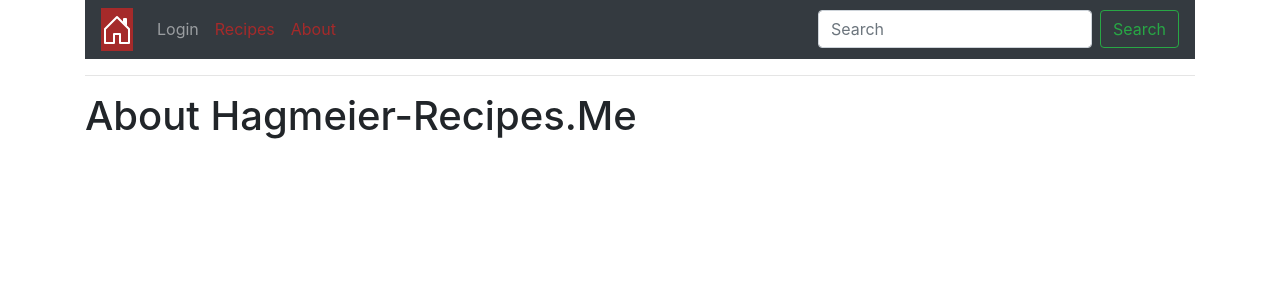
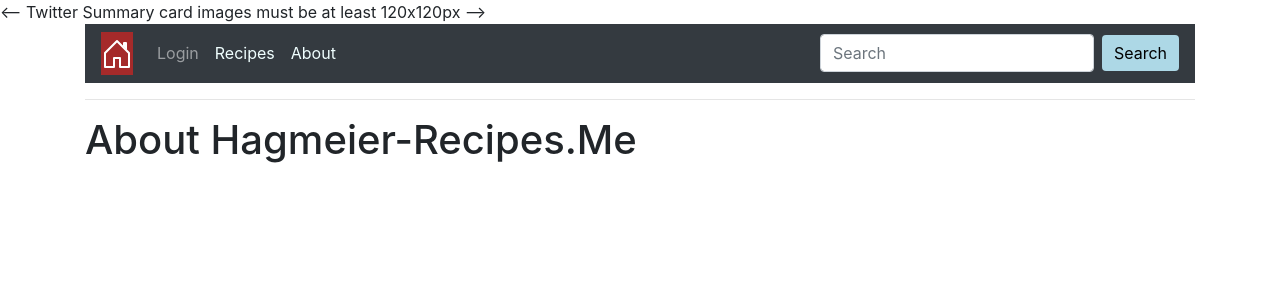
Before and after one commit to logan-hagmeier/hagmeier-recipes, a Flask app: page /about in a window 1280 px wide. Shown: the top 300 px of the page. Run offline with Flask 2, Linux system fonts and the light colour scheme; some libraries are stand-ins or nearby versions.

Commit message:
push for twitter

```diff
--- a/templates/base.html
+++ b/templates/base.html
@@ -2,6 +2,12 @@
 <html lang="en">
 
 <head>
+  <link
+  rel="stylesheet"
+  type="text/css"
+  href="{{ url_for('static', filename='css/stylesheet.css') }}"/>
+
+
   <meta charset="UTF-8">
   <meta name="viewport" content="width=device-width, initial-scale=1.0">
   <title>{% block title %} Base Page - Hagmeier Recipes{% endblock%}</title>
@@ -20,29 +26,33 @@
   href="{{ url_for('static', filename='css/stylesheet.css') }}"/>
 
 
-<meta name="description" content="A website of Favorite Recipes for the Hagmeier family!" />
+  <meta name="description" content="Web application for the Hagmeier family!" />
 
-<!-- Twitter Card data -->
-<meta name="twitter:card" content="A website of Favorite Recipes for the Hagmeier family!">
-<meta name="twitter:site" content="@publisher_handle">
-<meta name="twitter:title" content="Welcome to Hagmeier-Recipe.me">
-<meta name="twitter:description" content="A website of Favorite Recipes for the Hagmeier family! ">
-<meta name="twitter:creator" content="@loganhagmeier68">
-<meta name="twitter:image" content="http://www.hagmeier-recipes.me/static/Images/food-drink.jpg">
+  <!-- Twitter Card data -->
+  <meta name="twitter:card" content="summary">
+  <meta name="twitter:site" content="@publisher_handle">
+  <meta name="twitter:title" content="Hagmeier-Recipe">
+  <meta name="twitter:description" content="Hagmeier family recipe application">
+  <meta name="twitter:creator" content="@author_handle">
+  <-- Twitter Summary card images must be at least 120x120px -->
+  <meta name="twitter:image" content="http://hagmeier-recipe.me/static/Images/food-drink.jpg">
 
-<!-- Open Graph data -->
-<meta property="og:title" content="Hagmeier-Recipes.me" />
-<meta property="og:type" content="article" />
-<meta property="og:url" content="http://www.hagmeier-recipes.me/" />
-<meta property="og:image" content="http://www.hagmeier-recipes.me/static/Images/food-drink.jpg" />
-<meta property="og:description" content="A website of Favorite Recipes for the Hagmeier family!" />
-<meta property="og:site_name" content="Hagmeier-Recipes" />
+  <!-- Open Graph data -->
+  <meta property="og:title" content="Title Here" />
+  <meta property="og:type" content="article" />
+  <meta property="og:url" content="http://www.example.com/" />
+  <meta property="og:image" content="http://example.com/image.jpg" />
+  <meta property="og:description" content="Description Here" />
+  <meta property="og:site_name" content="Site Name, i.e. Moz" />
+  <meta property="fb:admins" content="Facebook numeric ID" />
+
+
 
 </head>
 <body>
   <div class="container">
     <nav class="navbar navbar-expand-lg navbar-dark bg-dark" >
-      <a class="navbar-brand" href="/" style="background-color:brown;">
+      <a class="navbar-brand" href="" style="background-color:brown;">
         <svg class="bi bi-house-door" width="2rem" height="2rem" viewBox="0 0 16 16" fill="currentColor"
           xmlns="http://www.w3.org/2000/svg">
           <path fill-rule="evenodd"
@@ -61,38 +71,38 @@
         <ul class="navbar-nav mr-auto">
           <li class="nav-item">
             {% if current_user.is_authenticated %}
-            <a class="nav-link" href="{{ url_for('logout')}}" style="color:brown;">Logout</a>
+            <a class="nav-link" href="{{ url_for('logout')}}" style="color:azure;">Logout</a>
             <a class="nav-link"
-              href="{{ url_for('my_account', user_id=current_user['_id']) }}" style="color:brown;">{{ current_user.username }}</a>
+              href="{{ url_for('my_account', user_id=current_user['_id']) }}" style="color:azure;">{{ current_user.username }}</a>
             {% else %}
             <a class="nav-link" href="{{ url_for('login')}}">Login</a>
             {% endif %}
           </li>
           {% if current_user['role'] == 'admin' %}
           <li>
-            <a class="nav-link" href="{{ url_for('admin_recipes') }}"style="color:brown;">Recipe Administration</a>
+            <a class="nav-link" href="{{ url_for('admin_recipes') }}"style="color:azure;">Recipe Administration</a>
           </li>
           <li>
-            <a class="nav-link" href="{{ url_for('admin_users') }}"style="color:brown;">User Administration</a>
+            <a class="nav-link" href="{{ url_for('admin_users') }}"style="color:azure;">User Administration</a>
           </li>
           {% endif %}
           {% if current_user['role'] == 'admin' or current_user['role'] == 'contributor' %}
           <li>
-            <a class="nav-link" href="{{ url_for('add_recipe') }}"style="color:brown;">Add Recipe</a>
+            <a class="nav-link" href="{{ url_for('add_recipe') }}"style="color:azure;">Add Recipe</a>
           </li>
           {% endif %}
           <li>
-            <a class="nav-link" href="{{ url_for('view_recipes') }}"style="color:brown;">Recipes</a>
+            <a class="nav-link" href="{{ url_for('view_recipes') }}"style="color:azure;">Recipes</a>
           </li>
           <li>
-            <a class="nav-link" href="{{ url_for('about') }}" style="color:brown;">About</a>
+            <a class="nav-link" href="{{ url_for('about') }}" style="color:azure;">About</a>
           </li>
         </ul>
 
         <form class="form-inline my-2 my-lg-0" method="POST">
           <input class="form-control mr-sm-2" type="search" name="search_string" placeholder="Search"
             aria-label="Search">
-          <button class="btn btn-outline-success my-2 my-sm-0" formaction="/search" type="submit">Search</button>
+          <button class="btn btn-outline-success my-2 my-sm-0" formaction="/search" type="submit" style="background-color: lightblue !important; color: black !important; border:lightblue !important;">Search</button>
         </form>
       </div>
     </nav>
--- a/templates/recipe-admin.html
+++ b/templates/recipe-admin.html
@@ -11,7 +11,7 @@
 <div class="admin_left">
     <h3 style="color:brown;">Food Categories</h3>
     <form method='POST' action="{{url_for('add_category')}}">
-        <input type="text" name="new_category" placeholder="add new category"><input type="submit" value="Submit" style="background-color:brown;">
+        <input type="text" name="new_category" placeholder="add new category"><input type="submit" value="Submit" >
     </form>
     <hr>
 
```
